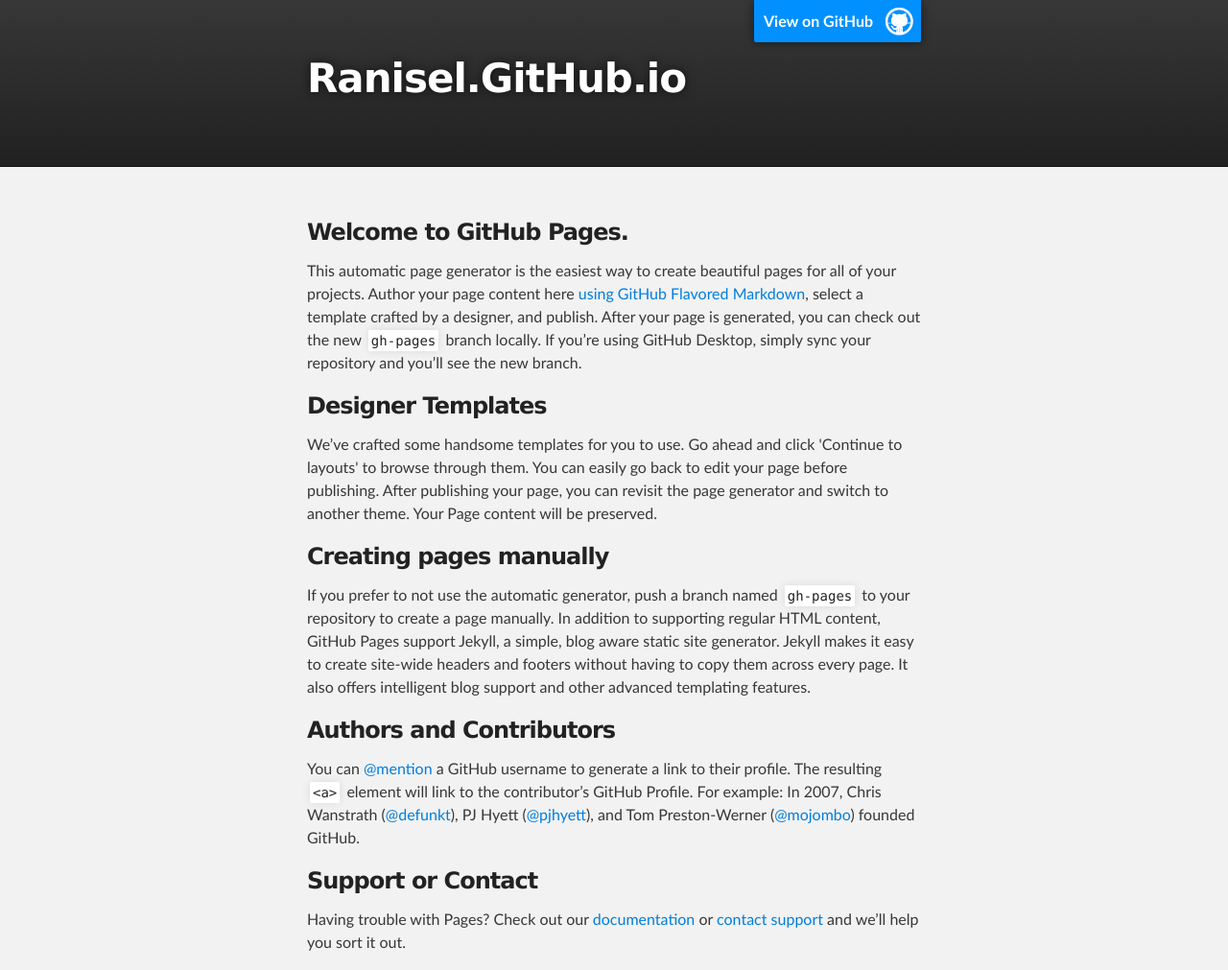
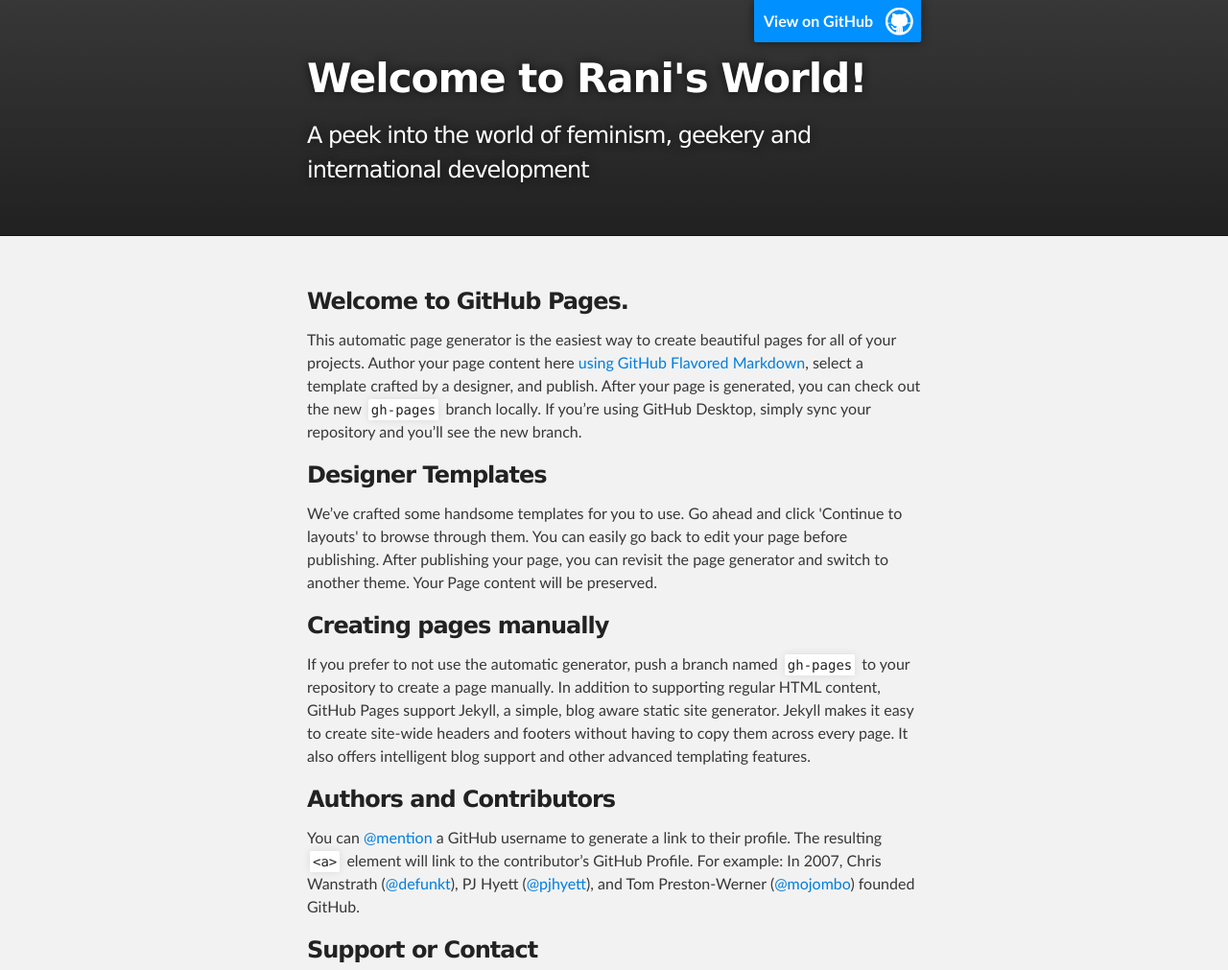
Before and after one commit to RaniSel/RaniSel.github.io, a plain HTML site: page index.html in a window 1280 px wide. Shown: the top 1011 px of the page at 96% size. Drawn offline with Linux system fonts and the light colour scheme.

Commit message:
Added friendlier title and tagline

```diff
--- a/index.html
+++ b/index.html
@@ -18,8 +18,8 @@
         <header class="inner">
           <a id="forkme_banner" href="https://github.com/RaniSel">View on GitHub</a>
 
-          <h1 id="project_title">Ranisel.GitHub.io</h1>
-          <h2 id="project_tagline"></h2>
+          <h1 id="project_title">Welcome to Rani's World!</h1>
+          <h2 id="project_tagline">A peek into the world of feminism, geekery and international development</h2>
 
         </header>
     </div>
```
